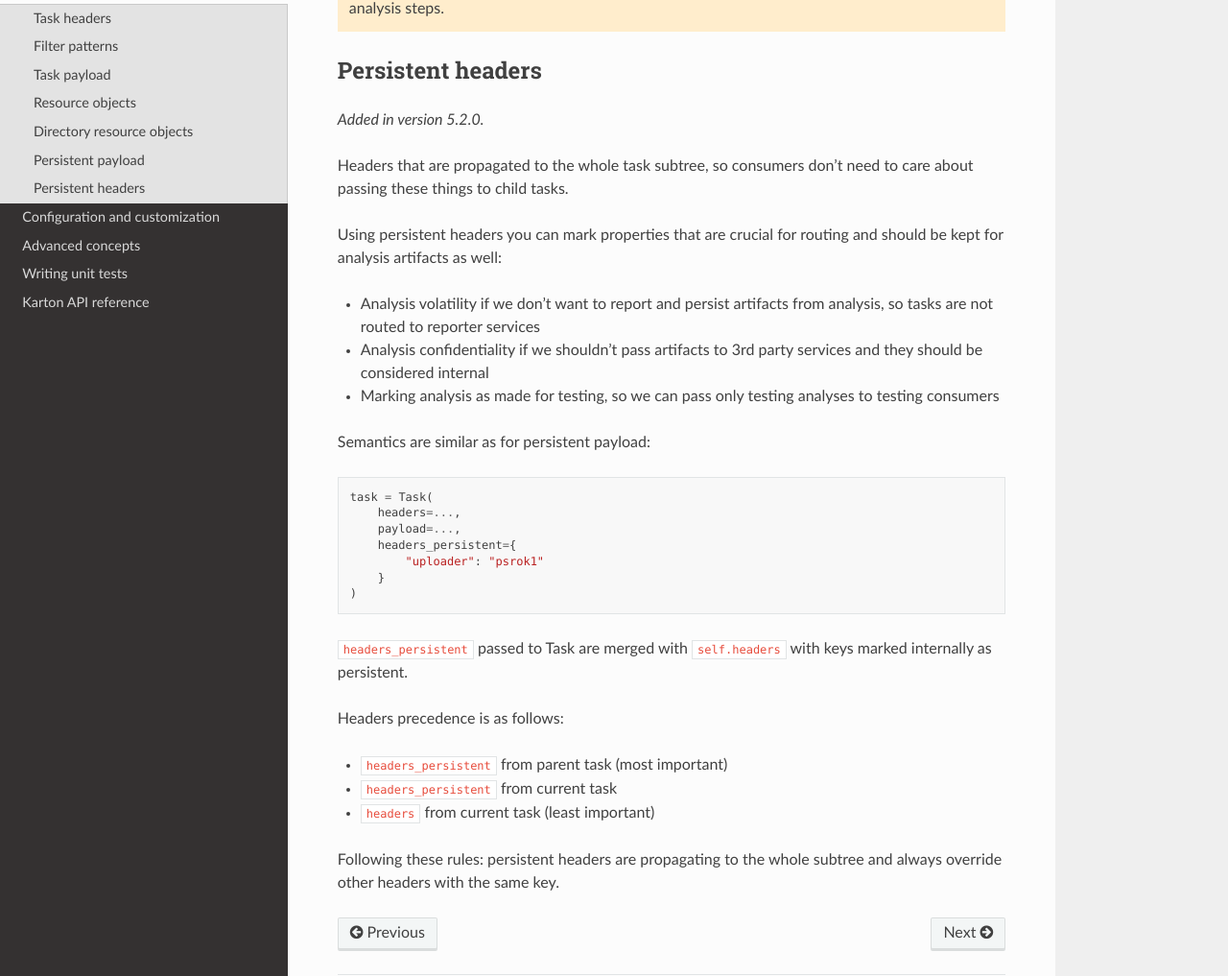
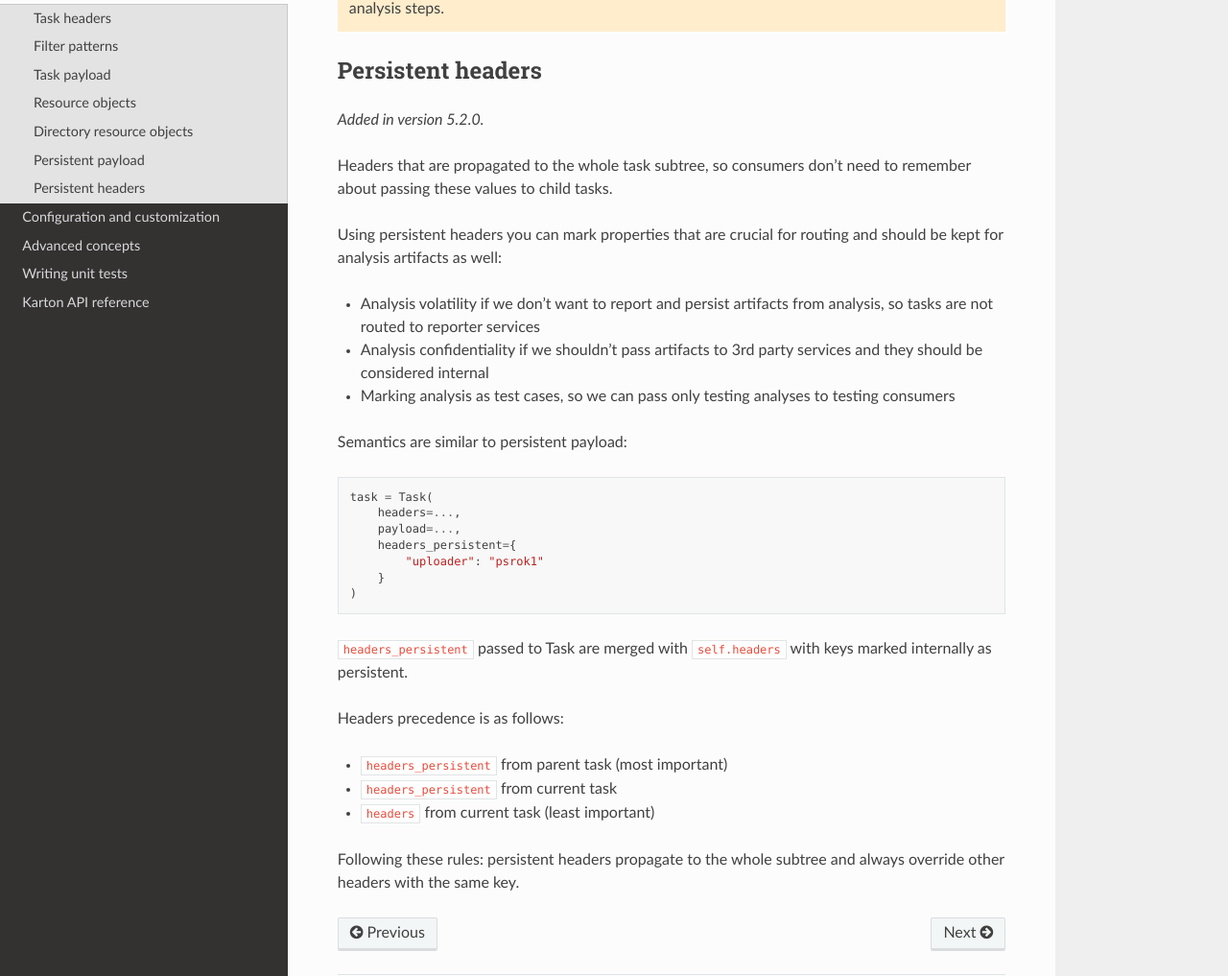
Before and after one commit to CERT-Polska/karton, a Sphinx documentation site: the page built from docs/task_headers_payloads.rst, in a window 1280 px wide and 1400 px high, scrolled down 7463 px. Shown: the part 279-1296 px from the top of the window at 96% size. Built offline with Sphinx 7.4.7 and the Read the Docs theme 2.0.0, drawn with Linux system fonts in a browser that asks for light colours.

Commit message:
Docs: Apply suggestions from code review
Co-authored-by: Michał Praszmo <michalpr@cert.pl>

```diff
--- a/docs/task_headers_payloads.rst
+++ b/docs/task_headers_payloads.rst
@@ -358,15 +358,15 @@ Persistent headers
 
 .. versionadded:: 5.2.0
 
-Headers that are propagated to the whole task subtree, so consumers don't need to care about passing these things to child tasks.
+Headers that are propagated to the whole task subtree, so consumers don't need to remember about passing these values to child tasks.
 
 Using persistent headers you can mark properties that are crucial for routing and should be kept for analysis artifacts as well:
 
 * Analysis volatility if we don't want to report and persist artifacts from analysis, so tasks are not routed to reporter services
 * Analysis confidentiality if we shouldn't pass artifacts to 3rd party services and they should be considered internal
-* Marking analysis as made for testing, so we can pass only testing analyses to testing consumers
+* Marking analysis as test cases, so we can pass only testing analyses to testing consumers
 
-Semantics are similar as for persistent payload:
+Semantics are similar to persistent payload:
 
 .. code-block:: python
 
@@ -387,4 +387,4 @@ Headers precedence is as follows:
 * ``headers_persistent`` from current task
 * ``headers`` from current task (least important)
 
-Following these rules: persistent headers are propagating to the whole subtree and always override other headers with the same key.
+Following these rules: persistent headers propagate to the whole subtree and always override other headers with the same key.
```
